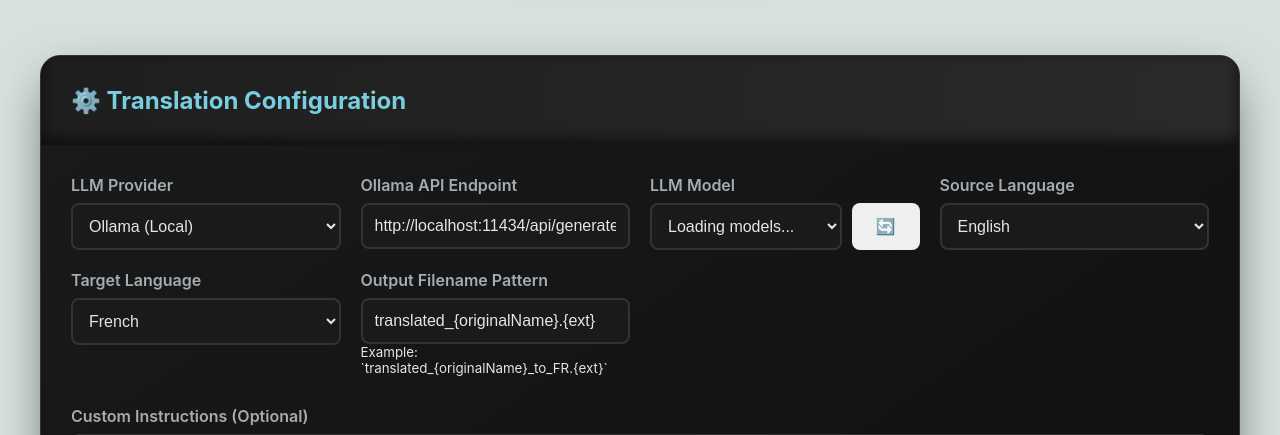
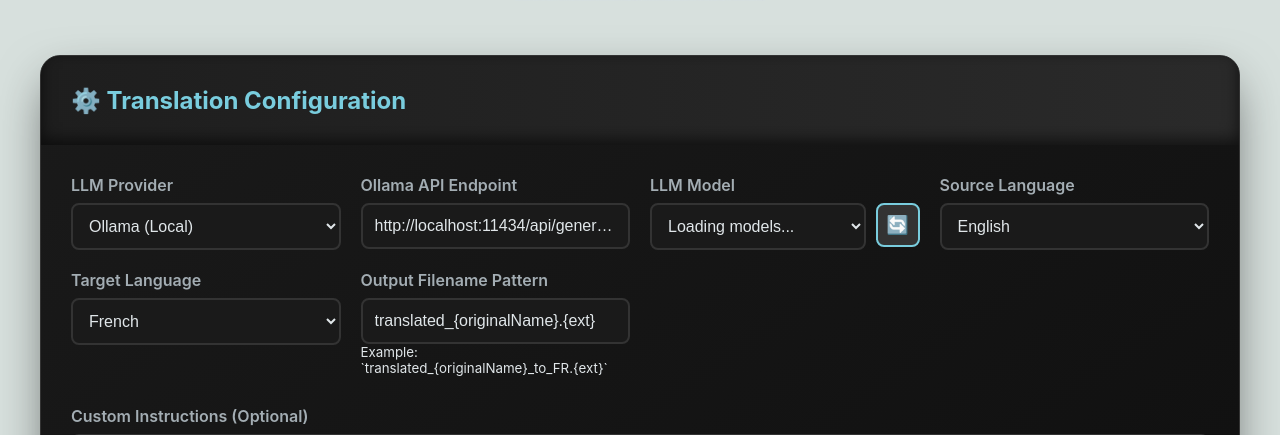
Before and after one commit to tiduj/TranslateBookWithLLM, a Flask app: page / in a window 1280 px wide. Shown: the part 269-704 px from the top of the page. Run offline with Flask 3, Linux system fonts and the light colour scheme; some libraries are stand-ins or nearby versions.

Commit message:
Refresh button always visible

```diff
--- a/src/web/static/style.css
+++ b/src/web/static/style.css
@@ -49,6 +49,9 @@ body {
     font-size: 16px;
     color: #E0E6E9;
     transition: border-color 0.3s, box-shadow 0.3s;
+    width: 100%;
+    overflow: hidden;
+    text-overflow: ellipsis;
 }
 .form-control:focus {
     outline: none;
@@ -85,6 +88,18 @@ body {
     display: inline-flex;
     align-items: center;
     gap: 8px;
+}
+
+.btn-secondary {
+    background: #333333;
+    color: #E0E6E9;
+    border: 2px solid #79CDDE;
+}
+
+.btn-secondary:hover {
+    background: #404040;
+    transform: translateY(-1px);
+    box-shadow: 0 5px 15px rgba(121, 205, 222, 0.3);
 }
 .btn-primary {
     background: linear-gradient(90deg, #79CDDE, #44A6BC); /* Replaced accent color with a slight gradient */
@@ -298,3 +313,31 @@ body {
     resize: vertical;
     min-height: 80px;
 }
+
+/* Model dropdown container */
+.model-select-container {
+    display: flex;
+    gap: 10px;
+    align-items: flex-start;
+}
+
+.model-select-container .form-control {
+    flex: 1;
+    min-width: 0; /* Allow shrinking below content width */
+}
+
+.model-select-container .btn-secondary {
+    flex-shrink: 0; /* Prevent button from shrinking */
+    height: 44px; /* Match form-control height with padding */
+    width: 44px; /* Square button */
+    padding: 0;
+    display: flex;
+    align-items: center;
+    justify-content: center;
+    font-size: 18px;
+}
+
+/* Ensure Ollama endpoint input doesn't break layout */
+#apiEndpoint {
+    word-break: break-all; /* Allow breaking long URLs */
+}
--- a/src/web/templates/translation_interface.html
+++ b/src/web/templates/translation_interface.html
@@ -40,8 +40,8 @@
 
                     <div class="form-group">
                         <label>LLM Model</label>
-                        <div style="display: flex; gap: 10px;">
-                            <select class="form-control" id="model" style="flex: 1;">
+                        <div class="model-select-container">
+                            <select class="form-control" id="model">
                                 <option value="">Loading models...</option>
                             </select>
                             <button class="btn btn-secondary" onclick="loadAvailableModels()" title="Refresh model list">🔄</button>
```
